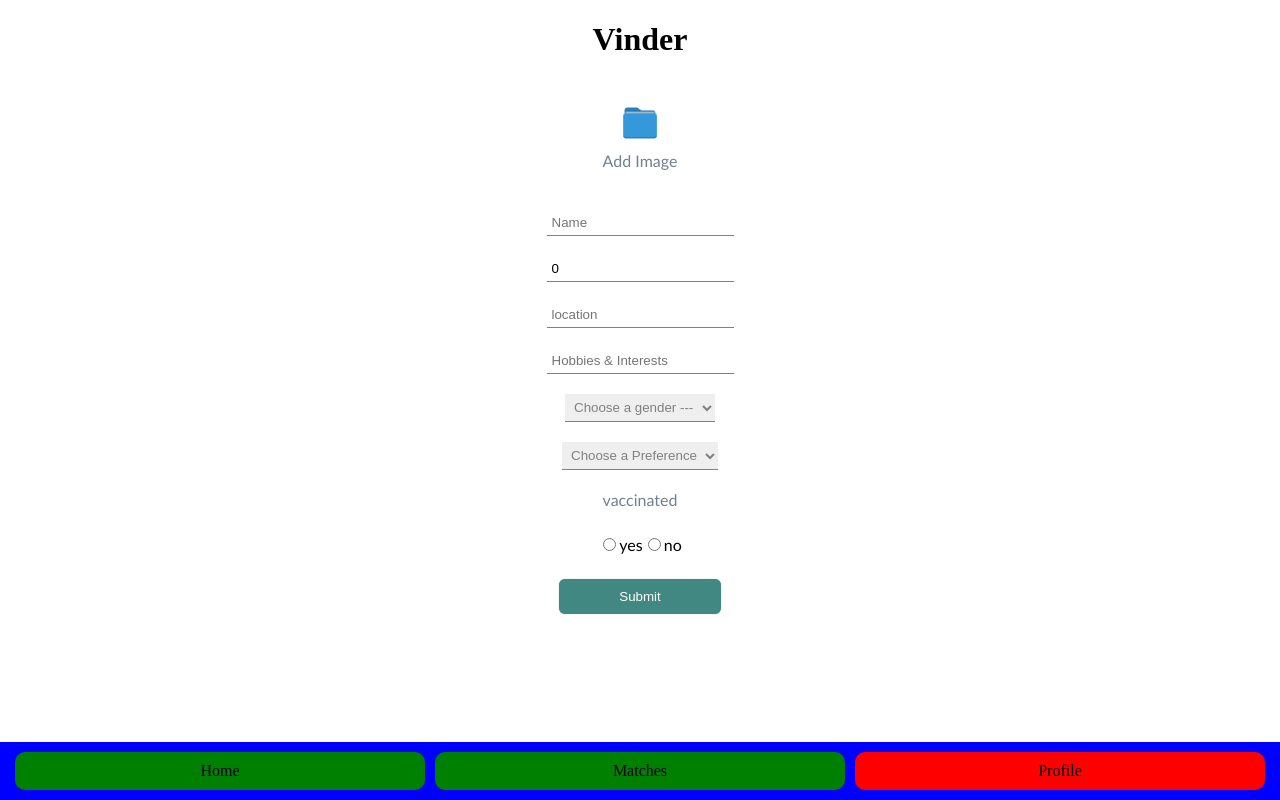
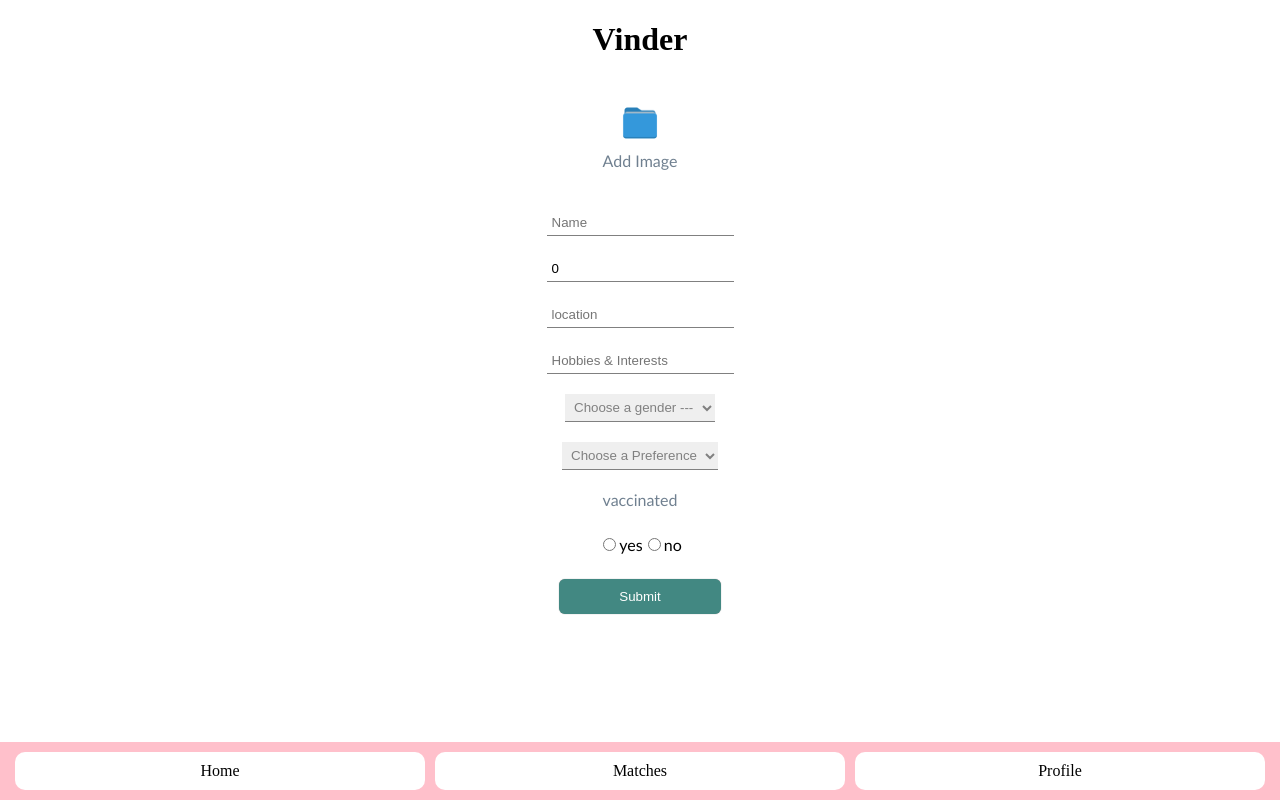
Before and after one commit to nls20/Dating_App_Frontend, a React (Create React App) app: page /profile in a window 1280 px wide. Built offline with nearby package versions, Linux system fonts and the light colour scheme.

Commit message:
changed nav bar on swipe page

```diff
--- a/src/components/NavBar/NavBar.css
+++ b/src/components/NavBar/NavBar.css
@@ -18,7 +18,7 @@
 }
 
 .nav-bar-section{
-    background-color: blue;
+    background-color: pink;
     padding: 10px;
 }
 
@@ -29,9 +29,14 @@
 }
 
 .highlighted-button{
-    background-color: red;
+    background-color: #fff;
+}
+
+.nav-home {
+    padding: 0;
+    margin: 0;
 }
 
 .unhighlighted-button{
-    background-color: green;
+    background-color: #fff;
 }
--- a/src/components/NavBar/NavBar.js
+++ b/src/components/NavBar/NavBar.js
@@ -1,6 +1,9 @@
 import { Link, NavLink } from "react-router-dom";
 import { useEffect } from "react";
 import "./NavBar.css";
+import { AiFillHome } from "react-icons/ai";
+import { ImHeart } from "react-icons/im";
+import { GoPerson } from "react-icons/go";
 
 const NavBar = () => {
   if (window.location.pathname === "/") {
@@ -9,17 +12,17 @@ const NavBar = () => {
         <ul>
           <li>
             <Link to="/">
-              <p className="highlighted-button">Home</p>
+              <p className="highlighted-button"><AiFillHome /><br></br>Home</p>
             </Link>
           </li>
           <li>
             <Link to="/matches">
-              <p className="unhighlighted-button">Matches</p>
+              <p className="unhighlighted-button"><ImHeart/><br></br>Matches</p>
             </Link>
           </li>
           <li>
             <Link to="/profile">
-              <p className="unhighlighted-button">Profile</p>
+              <p className="unhighlighted-button"><GoPerson /><br></br>Profile</p>
             </Link>
           </li>
         </ul>
--- a/src/components/Swiping/YesButton.js
+++ b/src/components/Swiping/YesButton.js
@@ -9,9 +9,9 @@ const [matches, setMatches] = useState([])
 const handleMatchYes = (evt) => {
     const addMatch = potentialMatches.filter(match => match.name == evt.target.value)
     if (matches.length) {
-        setMatches(matches.concat(addMatch))
+        setMatches(matches.concat(addMatch[0]))
     } else {
-        setMatches(addMatch)
+        setMatches(addMatch[0])
     }
     potentialMatches.splice(potentialMatches.indexOf(addMatch[0]), 1)
     selectOption()
```
